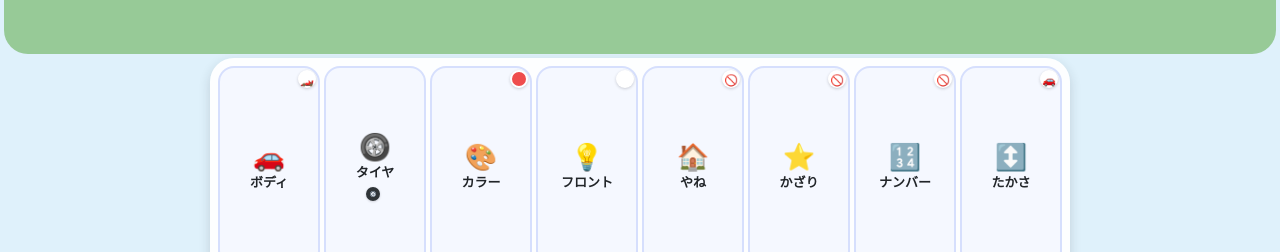
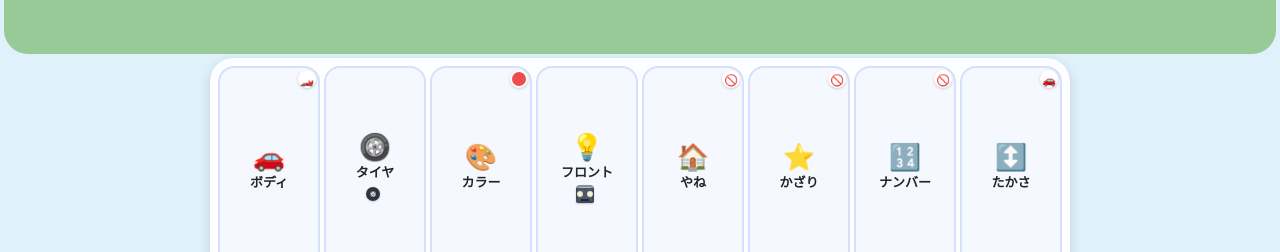
Before and after one commit to KoheiKasahara/kids-playground, a React (Vite) app: page /games/car-builder in a window 1280 px wide. Shown: the part 498-750 px from the top of the page. Built offline with nearby package versions, Linux system fonts and the light colour scheme.

Commit message:
feat(car-builder): add three front designs

```diff
--- a/src/games/car-builder/CarBuilderPlay.module.css
+++ b/src/games/car-builder/CarBuilderPlay.module.css
@@ -235,6 +235,11 @@
   grid-template-columns: repeat(4, minmax(0, 1fr));
 }
 
+/* フロントは3種類を1行で見比べる。 */
+.optionList[data-category='front'] {
+  grid-template-columns: repeat(3, minmax(0, 1fr));
+}
+
 .optionButton {
   display: flex;
   flex-direction: column;
@@ -324,6 +329,108 @@
   background: #d83f45;
 }
 
+/* フロントカテゴリは、ライト形状・周囲・中央マスクの違いを小さく描く。 */
+.frontPreview {
+  position: relative;
+  display: inline-flex;
+  flex: 0 0 auto;
+  align-items: center;
+  justify-content: space-between;
+  width: 42px;
+  height: 30px;
+  padding: 0 5px;
+  border-radius: 7px 7px 4px 4px;
+  background: linear-gradient(#aeb9c5 0 18%, #4c5965 19% 100%);
+  box-shadow: inset 0 0 0 2px rgba(17, 24, 39, 0.25), 0 1px 2px rgba(17, 24, 39, 0.22);
+}
+
+.frontPreviewSurround,
+.frontPreviewLight {
+  position: relative;
+  z-index: 1;
+  display: block;
+  width: 9px;
+  height: 9px;
+  border-radius: 3px;
+  background: #fff4bd;
+  box-shadow: 0 0 0 2px #d9e0e6;
+}
+
+.frontPreviewSurround {
+  position: absolute;
+  inset: 0 5px auto;
+  width: auto;
+  height: 15px;
+  border-radius: 5px;
+  background: transparent;
+  box-shadow: none;
+}
+
+.frontPreviewGrille {
+  position: absolute;
+  left: 50%;
+  bottom: 4px;
+  width: 18px;
+  height: 4px;
+  transform: translateX(-50%);
+  border-radius: 2px;
+  background: #202830;
+}
+
+.frontPreview-round .frontPreviewLight {
+  border-radius: 50%;
+  box-shadow: 0 0 0 2px #d9e0e6;
+}
+
+.frontPreview-square .frontPreviewLight {
+  width: 10px;
+  height: 8px;
+  border-radius: 2px;
+}
+
+.frontPreview-square .frontPreviewGrille {
+  width: 19px;
+  height: 5px;
+}
+
+.frontPreview-slim .frontPreviewLight {
+  width: 13px;
+  height: 4px;
+  border-radius: 3px;
+  box-shadow: 0 0 0 1px #d9e0e6;
+}
+
+.frontPreview-slim .frontPreviewGrille {
+  bottom: 5px;
+  width: 25px;
+  height: 3px;
+  background: #172027;
+}
+
+/* カテゴリ一覧の右上バッジでは、同じ形状を小さく収める。 */
+.categoryBadge.frontPreview {
+  width: 18px;
+  height: 18px;
+  padding: 0 2px;
+  border-radius: 4px 4px 2px 2px;
+}
+
+.categoryBadge.frontPreview .frontPreviewLight {
+  width: 4px;
+  height: 4px;
+  box-shadow: 0 0 0 1px #d9e0e6;
+}
+
+.categoryBadge.frontPreview .frontPreviewGrille {
+  bottom: 2px;
+  width: 9px;
+  height: 2px;
+}
+
+.categoryBadge.frontPreview .frontPreviewSurround {
+  display: none;
+}
+
 /* カテゴリ一覧の右上バッジでは、同じ形状を小さく収める。 */
 .categoryBadge.wheelPreview {
   width: 18px;
```
